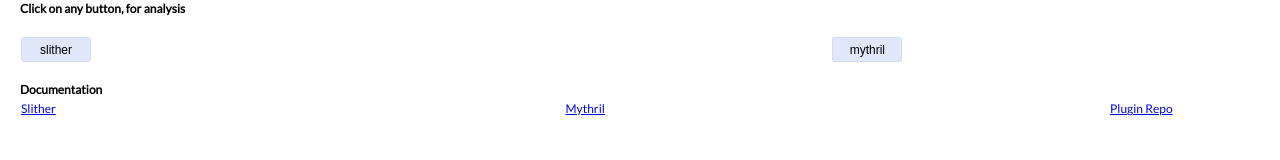
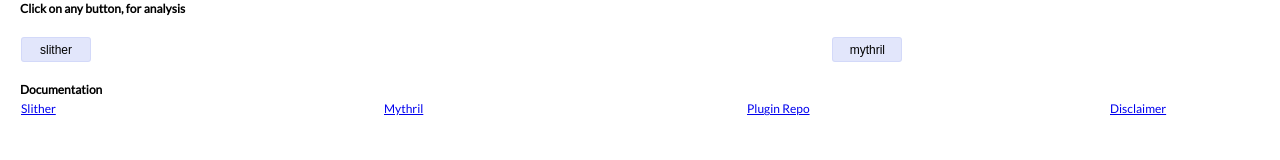
Before and after one commit to mul1sh/remix-analysis-plugin, a website: page src/index.html in a window 1280 px wide. Drawn offline with Linux system fonts and the light colour scheme.

Commit message:
code refining

```diff
--- a/src/index.html
+++ b/src/index.html
@@ -51,6 +51,7 @@
 	   			<a href="https://github.com/trailofbits/slither/wiki" target="_blank">Slither</a>
 				<a href="https://github.com/ConsenSys/mythril-classic/wiki" target="_blank">Mythril</a>
 				<a href="https://github.com/mul1sh/remix-analysis-plugin" target="_blank">Plugin Repo</a>
+				<a href="https://github.com/mul1sh/remix-analysis-plugin#Disclaimer" target="_blank">Disclaimer</a>
 	   		</div>
 			<br>
 			<div id='results'></div>
```
